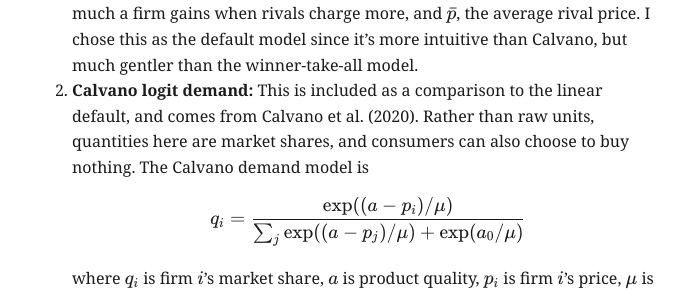
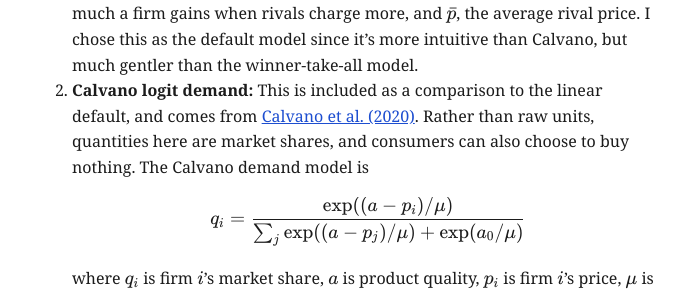
Before and after one commit to tailaiying32/tailaiying32.github.io, a Jekyll site: the page built from _posts/2026-09-03-collusion-lab.md, in a window 1280 px wide. Shown: the part 1825-2120 px from the top of the page, without its empty margins (292-986 px from the left). Built offline with Jekyll 4.4.1, drawn with Linux system fonts in a browser that asks for light colours.

```diff
--- a/_posts/2026-09-03-collusion-lab.md
+++ b/_posts/2026-09-03-collusion-lab.md
@@ -31,7 +31,7 @@
 
     where $$q_i$$ is the number of units the $$i$$th firm sells, $$a$$ is the demand intercept i.e. how much a firm would sell at very low prices, $$b$$ is the own-price slope i.e. how much a firm loses by charging more, $$d$$ is the cross-price slope i.e. how much a firm gains when rivals charge more, and $$\bar{p}$$, the average rival price. I chose this as the default model since it's more intuitive than Calvano, but much gentler than the winner-take-all model.
 
-2. **Calvano logit demand:** This is included as a comparison to the linear default, and comes from Calvano et al. (2020). Rather than raw units, quantities here are market shares, and consumers can also choose to buy nothing. The Calvano demand model is
+2. **Calvano logit demand:** This is included as a comparison to the linear default, and comes from [Calvano et al. (2020)](https://www.aeaweb.org/articles?id=10.1257/aer.20190623). Rather than raw units, quantities here are market shares, and consumers can also choose to buy nothing. The Calvano demand model is
 
     $$
     q_i = \frac{\exp((a - p_i)/\mu)}{\sum_{j} \exp((a - p_j)/\mu) + \exp(a_0/\mu)}
--- a/styles.css
+++ b/styles.css
@@ -134,6 +134,13 @@
 	margin: 0 0 16px;
 }
 
+.post-body img {
+	max-width: 100%;
+	height: auto;
+	display: block;
+	margin: 24px 0;
+}
+
 .post-body p:last-child,
 .post-body pre:last-child {
 	margin-bottom: 0;
```
Also changed, not shown: _posts/2026-09-08-production-ml-systems-and-why-they-are-hard.md (added, +11 -0 lines).
